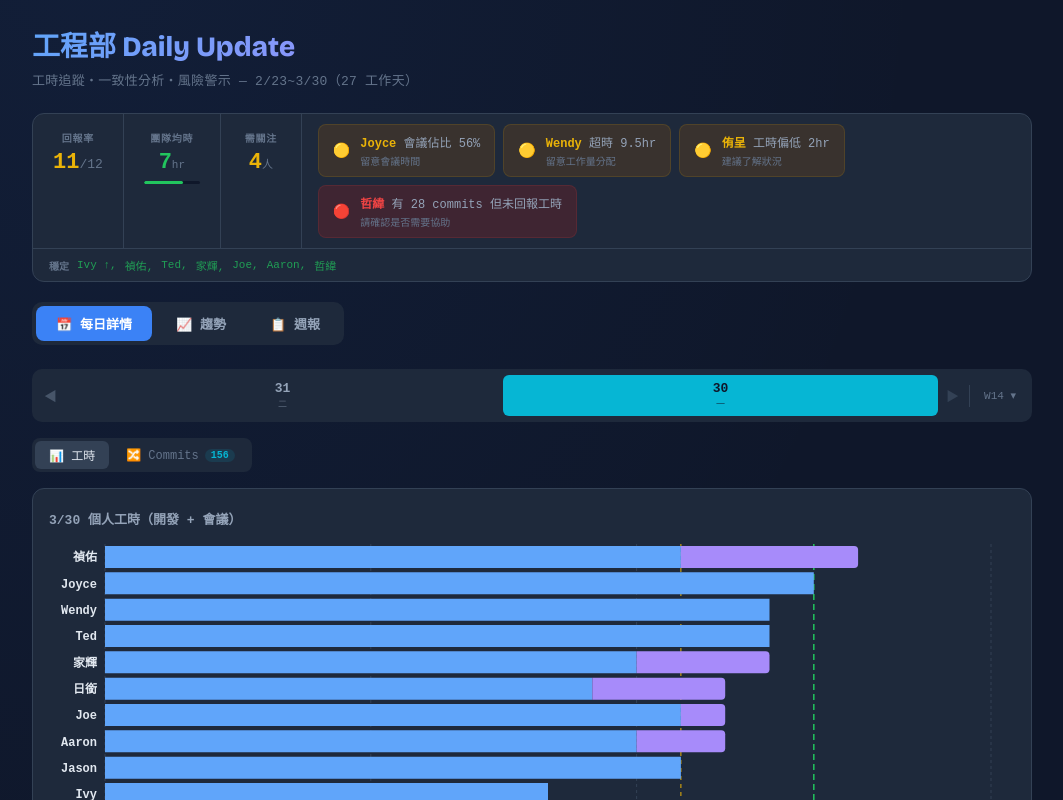
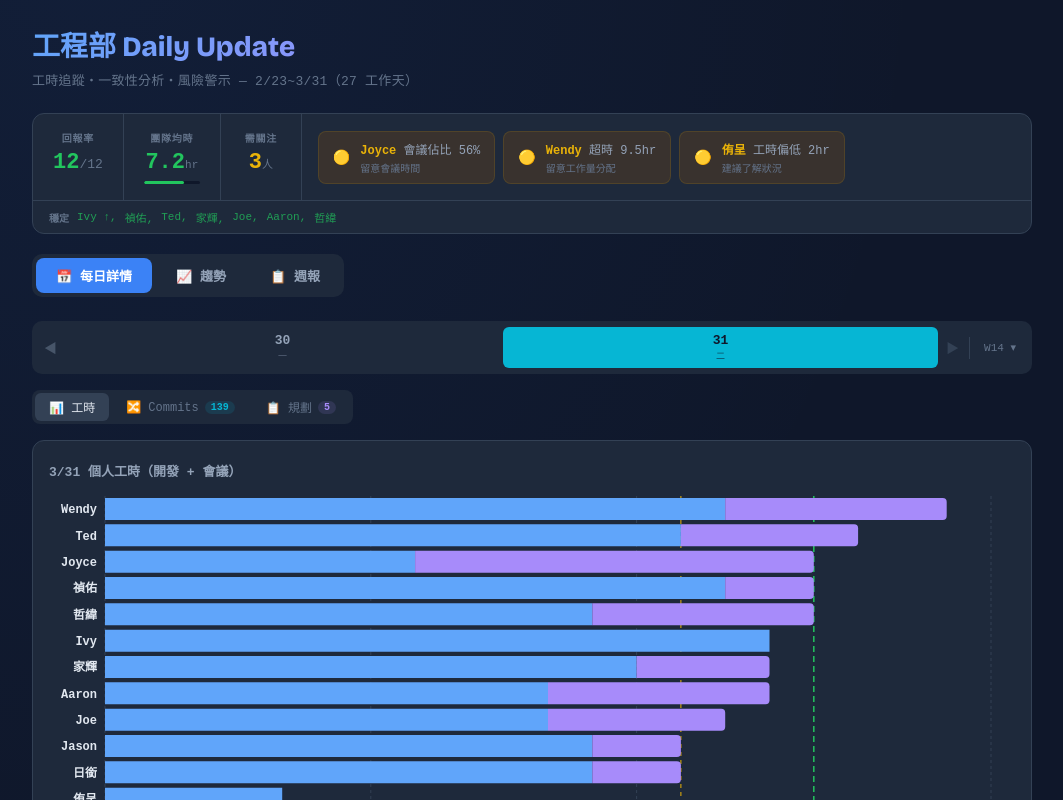
Before and after one commit to chaolianghsu/eng-daily-update-dashboard, a React (Vite) app: page / in a window 1280 px wide. Shown: the top 800 px of the page, without its empty margins (108-1171 px from the left). Built offline with nearby package versions, Linux system fonts and the light colour scheme.

Commit message:
fix: sort dates chronologically instead of dataset insertion order
Co-Authored-By: Claude Opus 4.6 (1M context) <noreply@anthropic.com>

```diff
--- a/src/App.tsx
+++ b/src/App.tsx
@@ -2,6 +2,7 @@ import { useState, useEffect } from "react";
 
 import { COLORS, THRESHOLDS, MEETING_HEAVY_PCT, WEEK_DAYS, MEMBER_PALETTE } from "./constants";
 import { tabStyle } from "./components";
+import { dateToNum } from "./utils";
 import { DateNavigator } from "./components/DateNavigator";
 import { SubViewPills } from "./components/SubViewPills";
 import CommitsView from "./CommitsView";
@@ -57,7 +58,7 @@ export default function App({ loadData }: { loadData: LoadData }) {
       });
   }, []);
 
-  const dates = rawData ? Object.keys(rawData) : [];
+  const dates = rawData ? Object.keys(rawData).sort((a, b) => dateToNum(a) - dateToNum(b)) : [];
   const members = rawData ? [...new Set(dates.flatMap(d => Object.keys(rawData[d])))] : [];
   const dayLabels = Object.fromEntries(dates.map(d => {
     const [m, dd] = d.split("/").map(Number);
```
